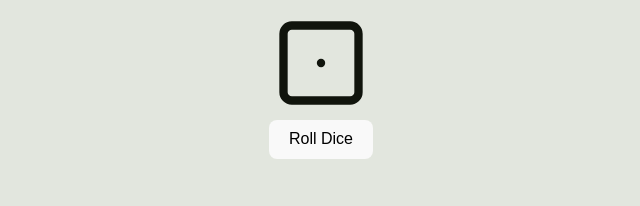
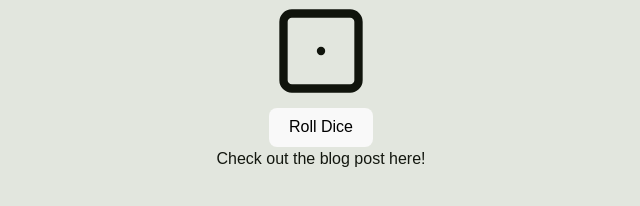
Before and after one commit to 0rbit-co/dice-random-function, a React (Vite) app in the folder apps/frontend/: page / in a window 1280 px wide. Shown: the part 372-578 px from the top of the page, without its empty margins (319-959 px from the left). Built offline with nearby package versions, Linux system fonts and the light colour scheme; the HTML template or start-up script is replaced by a standard one.

Commit message:
feat: blog link

```diff
--- a/apps/frontend/src/App.css
+++ b/apps/frontend/src/App.css
@@ -189,3 +189,10 @@ h1 {
   font-size: 1.25rem;
   font-weight: 600;
 }
+
+.textColor {
+  padding-top: 5rem;
+  color: #13170f;
+  text-decoration: none;
+  transition: border-bottom-color 0.3s ease;
+}
--- a/apps/frontend/src/App.tsx
+++ b/apps/frontend/src/App.tsx
@@ -1,3 +1,4 @@
+import React from 'react';
 import { ConnectButton } from "arweave-wallet-kit";
 import "./App.css";
 import EnhancedDiceGame from "./components/number";
@@ -7,6 +8,16 @@ function App() {
     <div className="flex flex-col items-center justify-center min-h-screen bg-gradient-to-b from-gray-100 to-gray-300">
       <ConnectButton profileModal={true} showBalance={true} className="mb-8" />
       <EnhancedDiceGame />
+      <div className="mt-8 text-center">
+        <a
+          href="https://0rbit.hashnode.dev/dice-game-with-0rbit"
+          target="_blank"
+          rel="noopener noreferrer"
+          className="textColor"
+        >
+          Check out the blog post here!
+        </a>
+      </div>
     </div>
   );
 }
```
